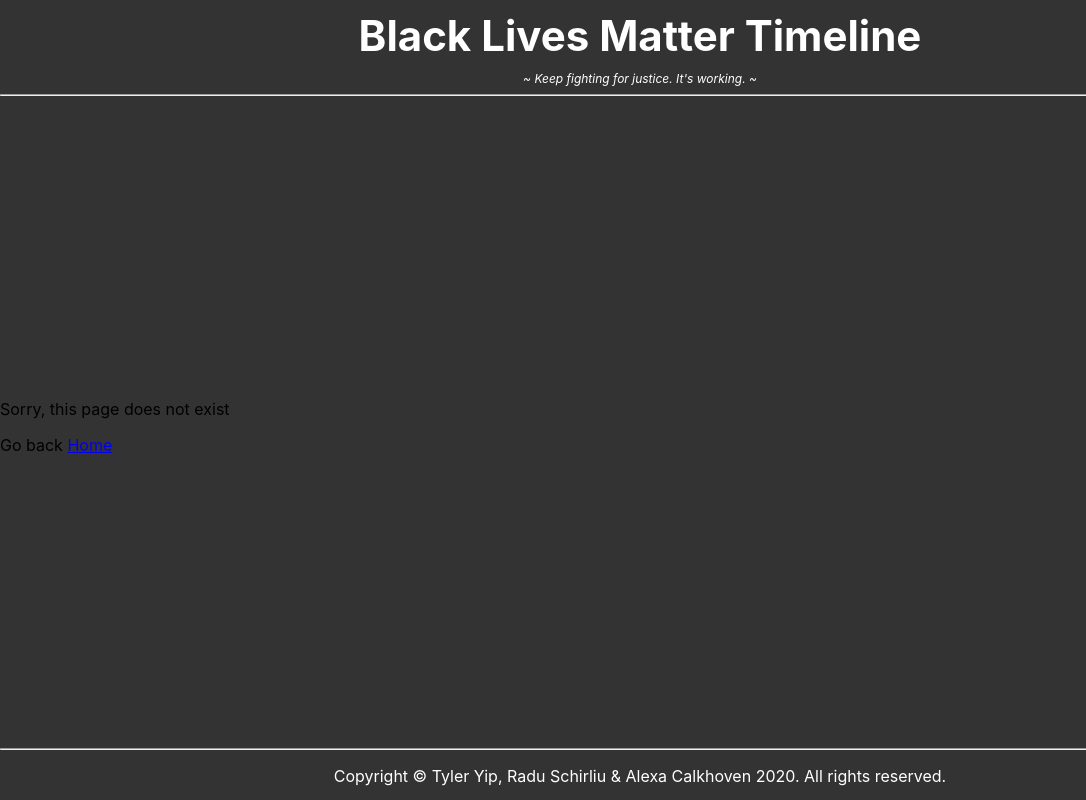
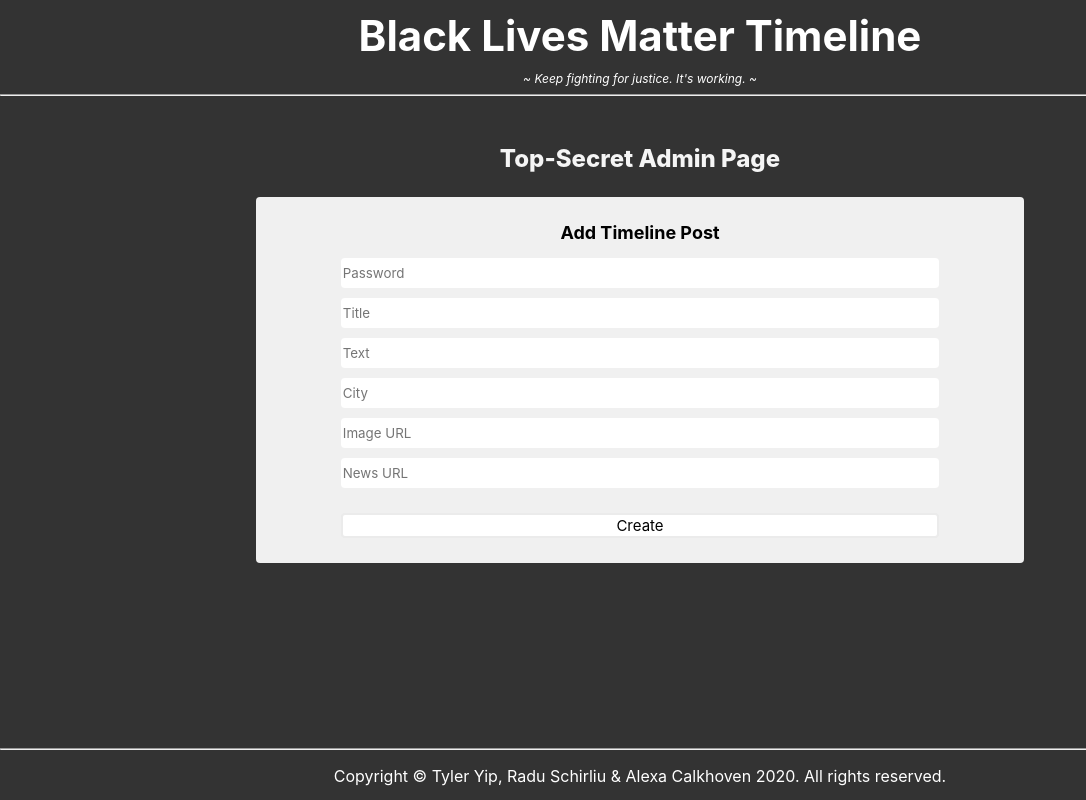
Before and after one commit to yipster8888/blm-timeline, a React (Create React App) app: page /admin in a window 1280 px wide. Shown: the whole page, without its empty margins (0-1086 px from the left). Built offline with nearby package versions, Linux system fonts and the light colour scheme; no server answers.

Commit message:
feat: Added admin page

```diff
--- a/package.json
+++ b/package.json
@@ -9,6 +9,7 @@
     "axios": "^0.19.2",
     "react": "^16.13.1",
     "react-dom": "^16.13.1",
+    "react-hook-form": "^5.7.2",
     "react-router": "^5.2.0",
     "react-router-dom": "^5.2.0",
     "react-scripts": "3.4.1"
--- a/src/App.css
+++ b/src/App.css
@@ -35,7 +35,7 @@ body {
   display: block;
   position: relative;
   display: grid;
-  grid-template-rows: auto auto 50px;
+  grid-template-rows: 120px auto 50px;
 }
 
 /* Header styling */
--- a/src/App.js
+++ b/src/App.js
@@ -2,6 +2,7 @@ import React from "react";
 import { BrowserRouter as Router, Route, Switch } from "react-router-dom";
 
 import Timeline from "./components/Timeline";
+import AdminPage from "./components/admin/AdminPage";
 import PageNotFound from "./components/PageNotFound";
 
 import "./App.css";
@@ -15,7 +16,8 @@ function App() {
         <Header />
         <div className="content">
           <Switch>
-            <Route exact path="/" component={Timeline}/>
+            <Route exact path="/" component={Timeline} />
+            <Route exact path="/admin" component={AdminPage} />
             <Route component={PageNotFound} />
           </Switch>
         </div>
--- /dev/null
+++ b/src/components/admin/AdminPage.css
@@ -0,0 +1,60 @@
+.admin-container {
+    margin: auto;
+    width: 100%;
+    max-width: 60vw;
+    min-width: 300px;
+}
+
+.admin-title {
+    font-weight: 800;
+    font-size: 24px;
+    text-align: center;
+    color: whitesmoke;
+}
+
+.admin-section-title {
+    font-size: 18px;
+    font-weight: 700;
+    text-align: center;
+    color: black;
+    text-align: center;
+    margin: 15px 0px;
+}
+
+.admin-section {
+    width: 100%;
+    border-radius: 4px;
+    padding: 10px;
+    background-color: rgb(240, 240, 240);
+}
+
+.admin-section-form {
+    width: 80%;
+    margin: auto;
+    display: flex;
+    flex-direction: column;
+}
+
+.admin-section-form input {
+    margin-bottom: 10px;
+    border: none;
+    border-radius: 4px;
+    height: 30px;
+}
+
+.admin-section-form button {
+    cursor: pointer;
+    margin: 10px auto 0px auto;
+    border-radius: 4px;
+    width: 100%;
+    font-size: 15px;
+    background-color: white;
+    transition: all ease 100ms;
+    border: 2px solid rgb(235, 235, 235);
+    margin: 15px 0px;
+}
+
+.admin-section-form button:hover {
+    opacity: 0.8;
+    background-color: whitesmoke;
+}
--- /dev/null
+++ b/src/components/admin/AdminPage.js
@@ -0,0 +1,32 @@
+import React from "react";
+import { useForm } from "react-hook-form";
+
+import "./AdminPage.css";
+
+const AdminPage = () => {
+  const { register, handleSubmit } = useForm();
+
+  const onSubmit = (data) => {
+    console.log(data);
+  };
+
+  return (
+    <div className="admin-container">
+      <p className="admin-title">Top-Secret Admin Page</p>
+      <div className="admin-section">
+        <p className="admin-section-title">Add Timeline Post</p>
+        <form className="admin-section-form" onSubmit={handleSubmit(onSubmit)}>
+          <input name="password" placeholder="Password" ref={register} />
+          <input name="title" placeholder="Title" ref={register} />
+          <input name="text" placeholder="Text" ref={register} />
+          <input name="city" placeholder="City" ref={register} />
+          <input name="imageURL" placeholder="Image URL" ref={register} />
+          <input name="newsURL" placeholder="News URL" ref={register} />
+          <button type="submit">Create</button>
+        </form>
+      </div>
+    </div>
+  );
+};
+
+export default AdminPage;
```
Also changed, not shown: 1 other file (tests, documents, lock files or other folders).
